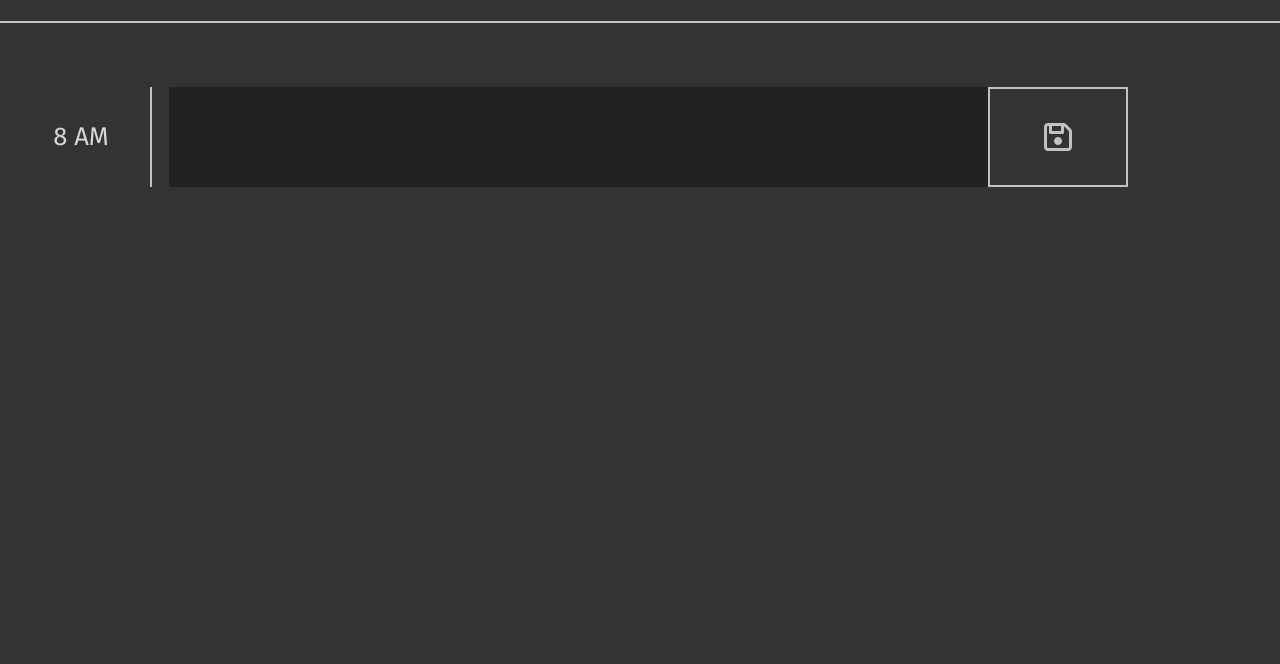
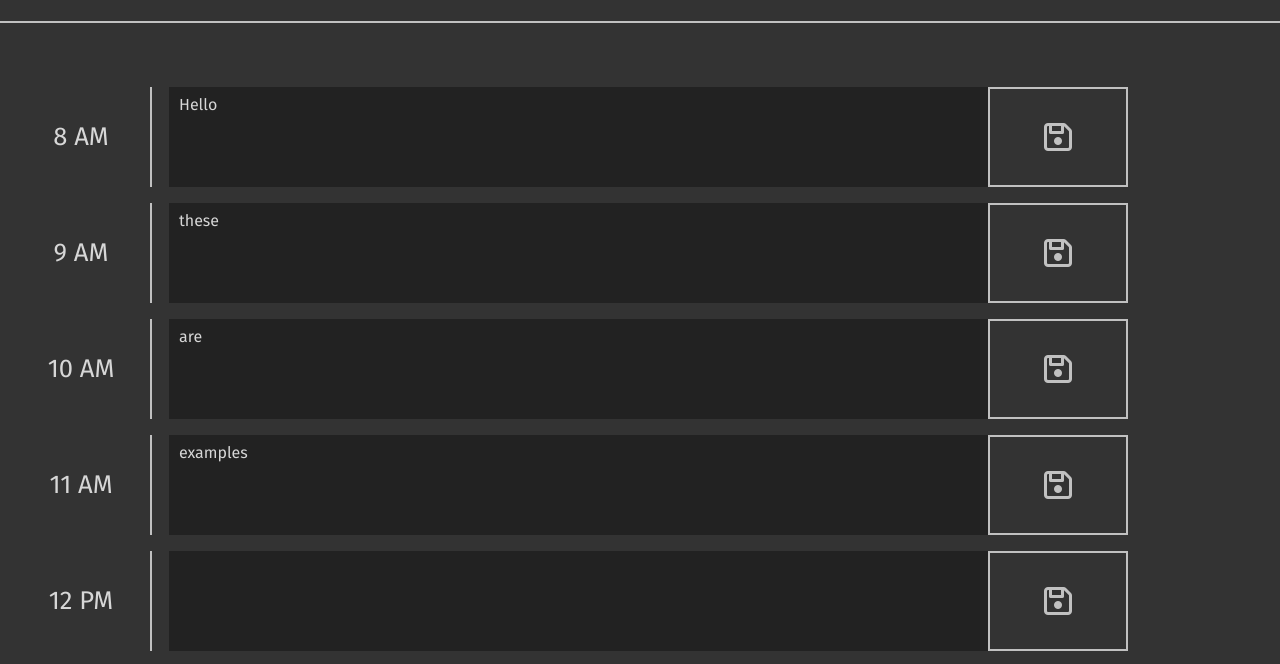
Before and after one commit to n-r-martin/day-planner-app, a plain HTML site: page index.html in a window 1280 px wide. Shown: the part 117-781 px from the top of the page. Drawn offline with nearby package versions, Linux system fonts and the light colour scheme.

Commit message:
timeblocks are rendering to UI programmatically

```diff
--- a/css/style.css
+++ b/css/style.css
@@ -80,6 +80,7 @@ span#current-day {
 .timeblock-row {
   width: 100%;
   height: 100px;
+  margin-bottom: 1rem;
   display: flex;
   flex-direction: row;
   flex-wrap: nowrap;
@@ -91,12 +92,12 @@ ul {
 }
 
 .hour-container,
-.saveBtn{
+.save-btn{
   /* Forces side columns to stay same width */
   flex: 0 0 140px;
 }
 
-.textEntry {
+.text-entry {
   /* Lets middle column shrink/grow to available width */
   flex: 1 1 auto;
   margin-left: 1rem;
@@ -134,17 +135,17 @@ ul {
   color: white;
 }
 
-.saveBtn {
+.save-btn {
   border: 2px solid var(--grey-muted);
   background: var(--black);
   color: var(--grey-muted);
 }
 
-.saveBtn i {
+.save-btn i {
   font-size: 2em;
 }
 
-.saveBtn:hover {
+.save-btn:hover {
   background-color: #20bf55;
   background-image: linear-gradient(315deg, #20bf55 0%, #01baef 74%);
   color: #fff;
--- a/index.html
+++ b/index.html
@@ -29,16 +29,21 @@
     </header>
     <div id='timeblocks-container' class="container">
       <!-- Timeblocks go here -->
-      <ul>
-        <li class="timeblock-row">
+      <ul id="timeblock-list">
+        <!-- <li class="timeblock-row">
           <div class="hour-container">
-            <span class="hour">8 AM</span>
+            <span class="hour"></span>
           </div>
           <textarea class="textEntry"></textarea>
           <button class='saveBtn'><i class="far fa-save"></i></button>
         </li>
-
-
+        <li class="timeblock-row">
+          <div class="hour-container">
+            <span class="hour"></span>
+          </div>
+          <textarea class="textEntry"></textarea>
+          <button class='saveBtn'><i class="far fa-save"></i></button>
+        </li> -->
       </ul>
     </div>
 
--- a/scripts/script.js
+++ b/scripts/script.js
@@ -2,11 +2,107 @@
 
 // DOM Elements
 const currentDateElement = $('#current-day');
+const timeblockList = $('#timeblock-list');
+// const timeblock = $('.timeblock-row');
+
+
+
+/// TIMEBLOCK DATA - FED TO THE HTML
+const timeblockObjArr = [{
+    "time" : '8 AM' ,
+    "text" : 'Hello'
+    },
+    {
+    "time" : '9 AM',
+    "text" : 'these'
+    },
+    {
+    "time" : '10 AM',
+    "text" : 'are'
+    },
+    {
+    "time" : '11 AM',
+    "text" : 'examples'
+    },
+    {
+    "time" : '12 PM',
+    "text" : ''
+    },
+    {
+    "time" : '1 PM',
+    "text" : ''
+    },
+    {
+    "time" : '2 PM',
+    "text" : ''
+    },
+    {
+    "time" : '3 PM',
+    "text" : ''
+    },
+    {
+    "time" : '4 PM',
+    "text" : ''
+    },
+    {
+    "time" : '5 PM',
+    "text" : ''
+    },
+    {
+    "time" : '6 PM',
+    "text" : ''
+    },
+    {
+    "time" : '7 PM',
+    "text" : ''
+    }
+]
 
 
 
 // MomentJS Variables
-currentDate = moment().format("MMM Do, YYYY");
+let currentDate = moment().format("MMM Do, YYYY");
+currentDateElement.text(currentDate);
 
 
-currentDateElement.text(currentDate);
+///// APPLICATION /////
+
+// Looping through the Object Array to populate the UI and the current values therein
+for (let i = 0; i < timeblockObjArr.length; i++) {
+    createTimeblocks(timeblockObjArr, i);
+}
+
+
+///// FUNCTIONS /////
+
+// Function to render the time blocks to the timeList element
+function createTimeblocks(array, i) {
+    let timeblock = $('<li>').addClass('timeblock-row');
+    let timeElement = $('<div>').addClass('hour-container');
+    let rowTime = $('<span>').addClass('hour');
+    let userEntry = $('<textarea>').addClass('text-entry');
+    let saveButton = $('<button>').addClass('save-btn');
+
+    saveButton.html('<i class="far fa-save"></i>');
+
+    rowTime.text(array[i].time);
+    userEntry.text(array[i].text)
+
+    timeblockList.append(
+        timeblock.append(timeElement.append(rowTime))
+        .append(userEntry)
+        .append(saveButton));
+}
+
+
+// Function to determine the styling of the timeblocks
+// If timeblock is in the past for the day, style it a certain way
+// If time block is current hour, style a certain way
+// If time block is in the future, style it a certain way
+
+
+// Text areas are just text by defaul populated from localStorage
+// When text areas are clicked into, they become editable
+// When the corresponding save button is clicked, the new value of the text area is written to localStorage and the values or values are refreshed
+// Need arrays in javascript - taken from the correct index to map to the localstorage array
+// Do we prep the whole array when any save button is clicked? stringify it and send to localStorage?
```
